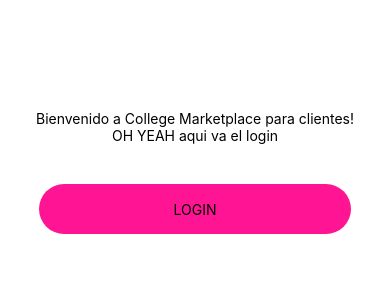
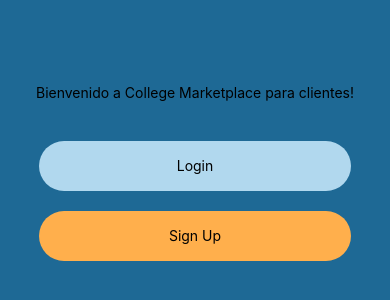
Before and after one commit to menidh69/CollegeMarketplace-Clientes, a React Native app: screen / in a window 390 px wide. Shown: the part 250-550 px from the top of the page. Built offline with nearby package versions, Linux system fonts and the light colour scheme.

Commit message:
login hola

```diff
--- a/App.js
+++ b/App.js
@@ -5,10 +5,12 @@ export default function App() {
   return (
     <View style={styles.container}>
       <Text>Bienvenido a College Marketplace para clientes!</Text>
-      <Text>OH YEAH aqui va el login</Text>
       <StatusBar style="auto" />
         <TouchableOpacity style={styles.loginBtn}>
-          <Text style={styles.loginText}>LOGIN</Text>
+          <Text style={styles.loginText}>Login</Text>
+        </TouchableOpacity>
+        <TouchableOpacity style={styles.signupBtn}>
+          <Text style={styles.loginText}>Sign Up</Text>
         </TouchableOpacity>
     </View>
 
@@ -21,9 +23,18 @@ export default function App() {
 const styles = StyleSheet.create({
   container: {
     flex: 1,
-    backgroundColor: '#fff',
+    backgroundColor: '#1E6995',
     alignItems: 'center',
     justifyContent: 'center',
+  },
+  signupBtn: {
+    width: "80%",
+    borderRadius: 25,
+    height: 50,
+    alignItems: "center",
+    justifyContent: "center",
+    marginTop: 20,
+    backgroundColor: "#FFAF4C",
   },
   loginBtn: {
     width: "80%",
@@ -32,6 +43,6 @@ const styles = StyleSheet.create({
     alignItems: "center",
     justifyContent: "center",
     marginTop: 40,
-    backgroundColor: "#FF1493",
+    backgroundColor: "#B1D8EE",
   },
 });
```
